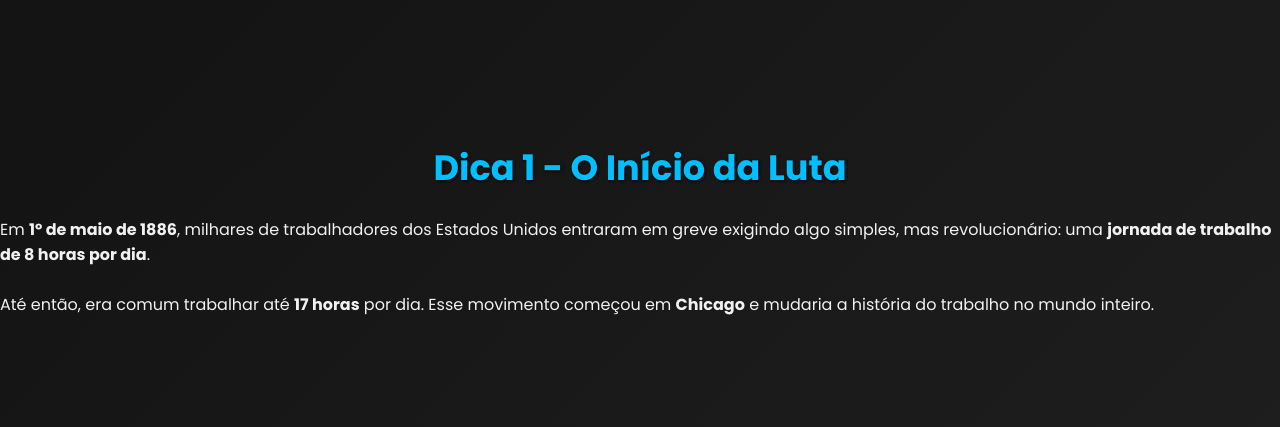
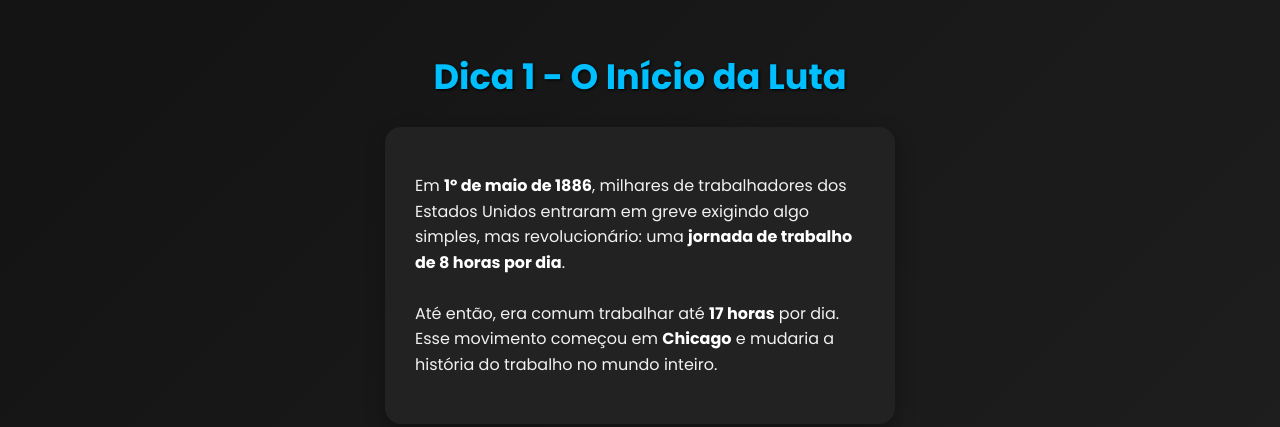
Before and after one commit to Luiz123sla/Dicas-Trabalho, a plain HTML site: page index.html in a window 1280 px wide. Shown: the part 173-600 px from the top of the page. Drawn offline with Linux system fonts and the light colour scheme.

Commit message:
Update index.html

```diff
--- a/index.html
+++ b/index.html
@@ -5,7 +5,7 @@
   <meta name="viewport" content="width=device-width, initial-scale=1.0" />
   <title>Dica 1 - Dia do Trabalho</title>
   <link href="https://fonts.googleapis.com/css2?family=Poppins:wght@400;700&display=swap" rel="stylesheet">
-   <style>
+  <style>
     body {
       margin: 0;
       padding: 0;
@@ -36,15 +36,24 @@
       box-shadow: 0px 8px 20px rgba(0,0,0,0.3);
       width: 90%;
       max-width: 450px;
-      text-align: center;
-      margin-bottom: 20px;
+      text-align: left;
       animation: fadeIn 1s ease;
+      line-height: 1.6;
+    }
+
+    strong {
+      color: #fff;
+    }
+
+    @keyframes fadeIn {
+      from { opacity: 0; transform: scale(0.95);}
+      to { opacity: 1; transform: scale(1);}
     }
   </style>
 </head>
 <body>
-  <div class="card">
-    <h1>Dica 1 - O Início da Luta</h1>
+  <h1>Dica 1 - O Início da Luta</h1>
+  <div class="container">
     <p>
       Em <strong>1º de maio de 1886</strong>, milhares de trabalhadores dos Estados Unidos entraram em greve exigindo algo simples, mas revolucionário: uma <strong>jornada de trabalho de 8 horas por dia</strong>.<br><br>
       Até então, era comum trabalhar até <strong>17 horas</strong> por dia. Esse movimento começou em <strong>Chicago</strong> e mudaria a história do trabalho no mundo inteiro.
```
